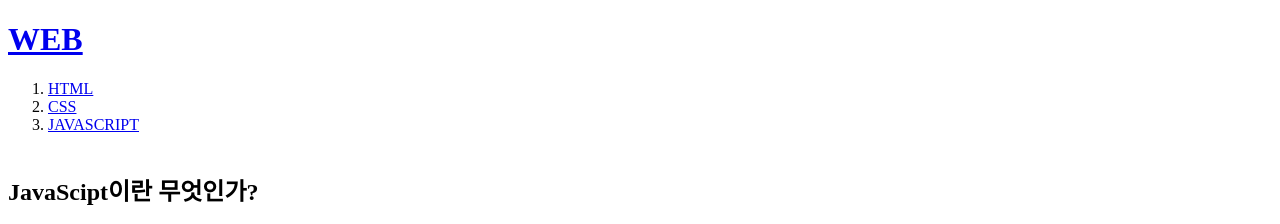
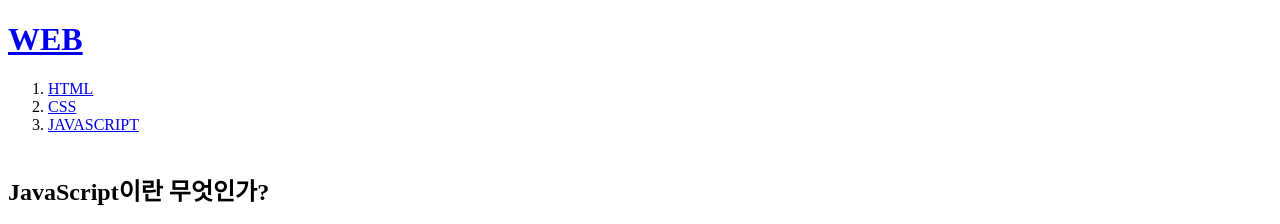
Before and after one commit to h1jun/h1jun.github.io, a plain HTML site: page 3.html in a window 1280 px wide. Shown: the top 224 px of the page. Drawn offline with Linux system fonts and the light colour scheme.

Commit message:
Update 3.html

```diff
--- a/3.html
+++ b/3.html
@@ -14,7 +14,7 @@
         <li><a href="3.html">JAVASCRIPT</a></li><br>
     </ol>
 
-    <h2>JavaScipt이란 무엇인가?</h2>
+    <h2>JavaScript이란 무엇인가?</h2>
     <p>
         JavaScript (/ˈdʒɑːvəˌskrɪpt/),[8] often abbreviated as JS, is a programming language that conforms to the ECMAScript specification.[9] JavaScript is high-level, often just-in-time compiled, and multi-paradigm. It has curly-bracket syntax, dynamic typing, prototype-based object-orientation, and first-class functions.
 
```
